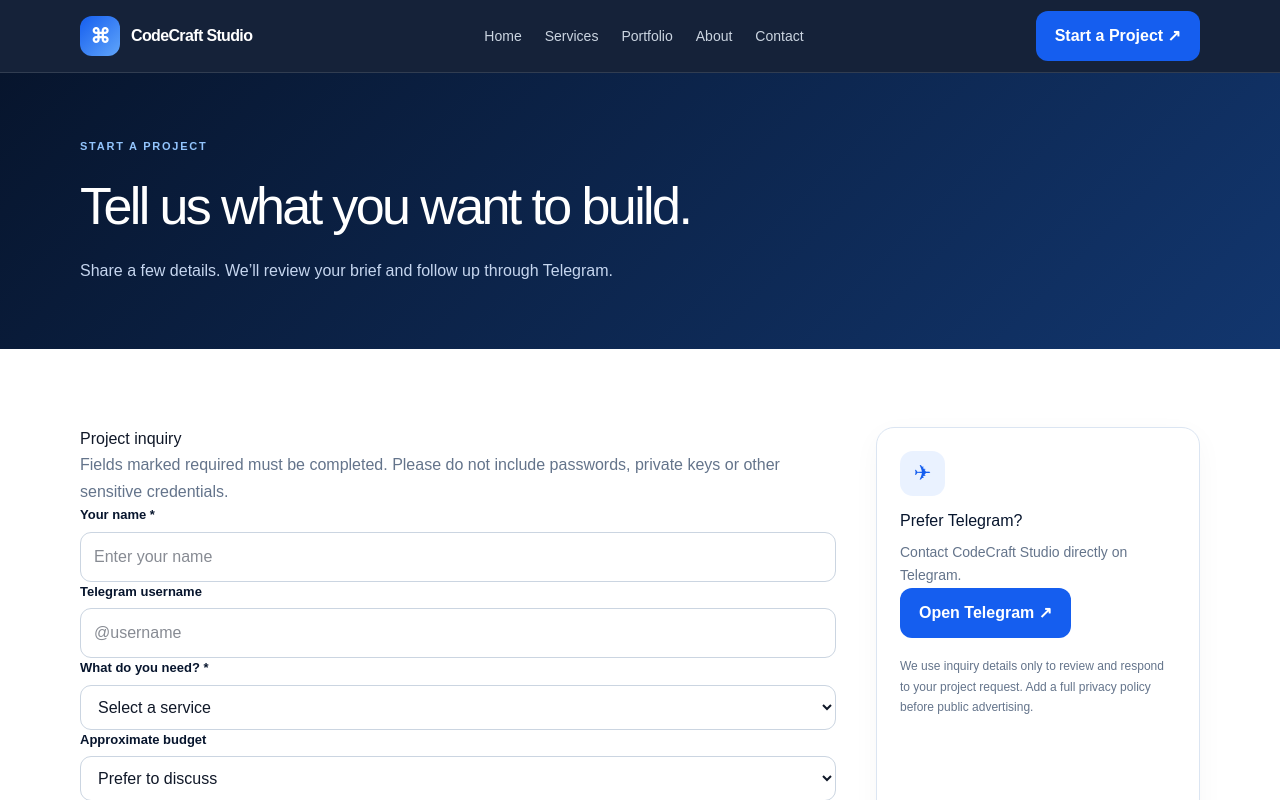
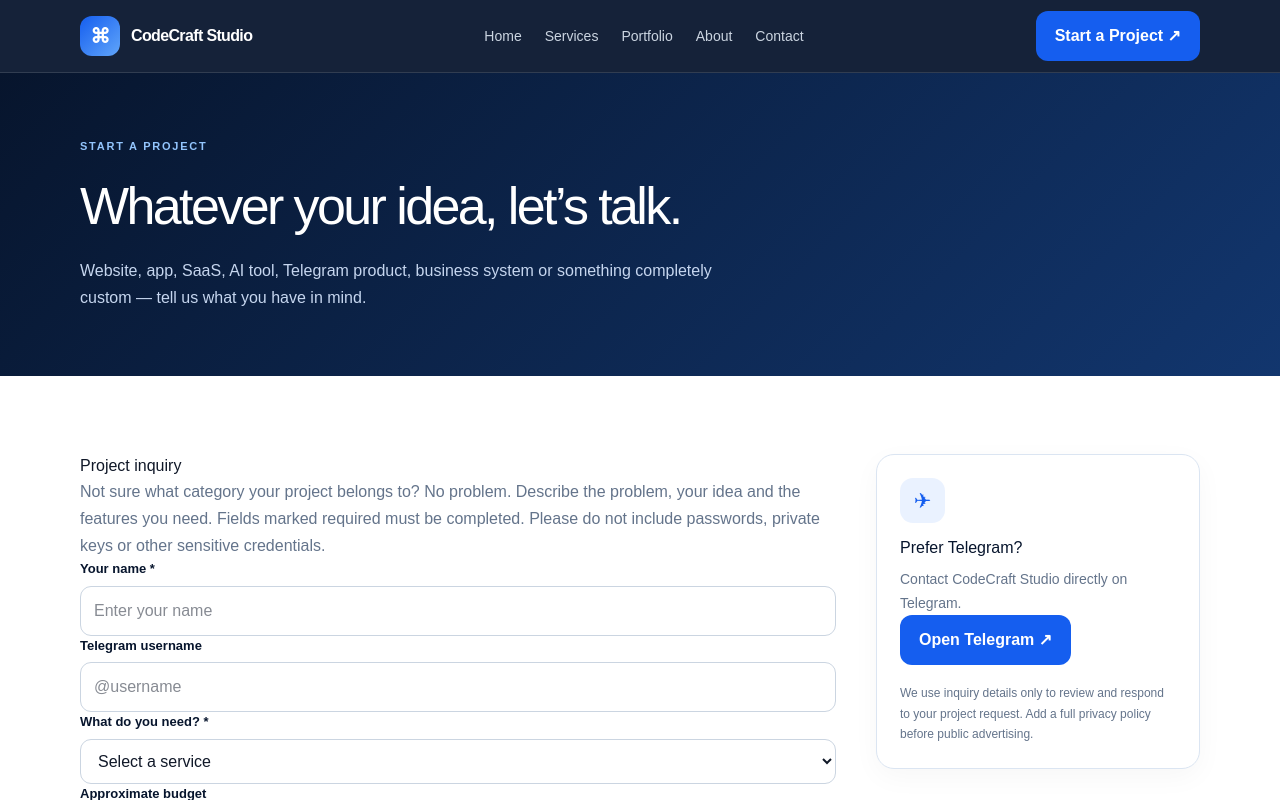
Before and after one commit to podcastofficial/CodeCraftStudio, a Next.js app in the folder codecraft-studio/: page /contact in a window 1280 px wide. Shown: the top 800 px of the page. Built offline with nearby package versions, Linux system fonts and the light colour scheme; no server answers.

Commit message:
Add files via upload

```diff
--- a/codecraft-studio/src/app/contact/page.tsx
+++ b/codecraft-studio/src/app/contact/page.tsx
@@ -1,12 +1,16 @@
 import type { Metadata } from "next";
 import { InquiryForm } from "@/components/InquiryForm";
 export const metadata: Metadata = { title: "Contact" };
+
 export default function ContactPage() {
   const username = process.env.NEXT_PUBLIC_TELEGRAM_USERNAME;
   const telegram = username ? `https://t.me/${username.replace(/^@/, "")}` : "";
-  return <><section className="page-hero"><div className="container"><div className="eyebrow">Start a project</div><h1>Tell us what you want to build.</h1><p>Share a few details. We’ll review your brief and follow up through Telegram.</p></div></section>
-    <section className="section"><div className="container" style={{display:"grid",gridTemplateColumns:"minmax(0,1.4fr) minmax(240px,.6fr)",gap:40}}>
-      <div><h2>Project inquiry</h2><p style={{color:"#64748b",lineHeight:1.7}}>Fields marked required must be completed. Please do not include passwords, private keys or other sensitive credentials.</p><InquiryForm /></div>
+
+  return <>
+    <section className="page-hero"><div className="container"><div className="eyebrow">Start a project</div><h1>Whatever your idea, let’s talk.</h1><p>Website, app, SaaS, AI tool, Telegram product, business system or something completely custom — tell us what you have in mind.</p></div></section>
+    <section className="section"><div className="container contact-layout">
+      <div><h2>Project inquiry</h2><p style={{color:"#64748b",lineHeight:1.7}}>Not sure what category your project belongs to? No problem. Describe the problem, your idea and the features you need. Fields marked required must be completed. Please do not include passwords, private keys or other sensitive credentials.</p><InquiryForm /></div>
       <aside className="card"><div className="icon-box">✈</div><h3>Prefer Telegram?</h3><p>Contact CodeCraft Studio directly on Telegram.</p>{telegram ? <a className="btn" href={telegram} target="_blank" rel="noreferrer">Open Telegram ↗</a> : <p className="notice">Set NEXT_PUBLIC_TELEGRAM_USERNAME in your environment to enable the direct Telegram link.</p>}<p style={{fontSize:12,color:"#64748b",marginTop:18}}>We use inquiry details only to review and respond to your project request. Add a full privacy policy before public advertising.</p></aside>
-    </div></section></>;
+    </div></section>
+  </>;
 }
```
